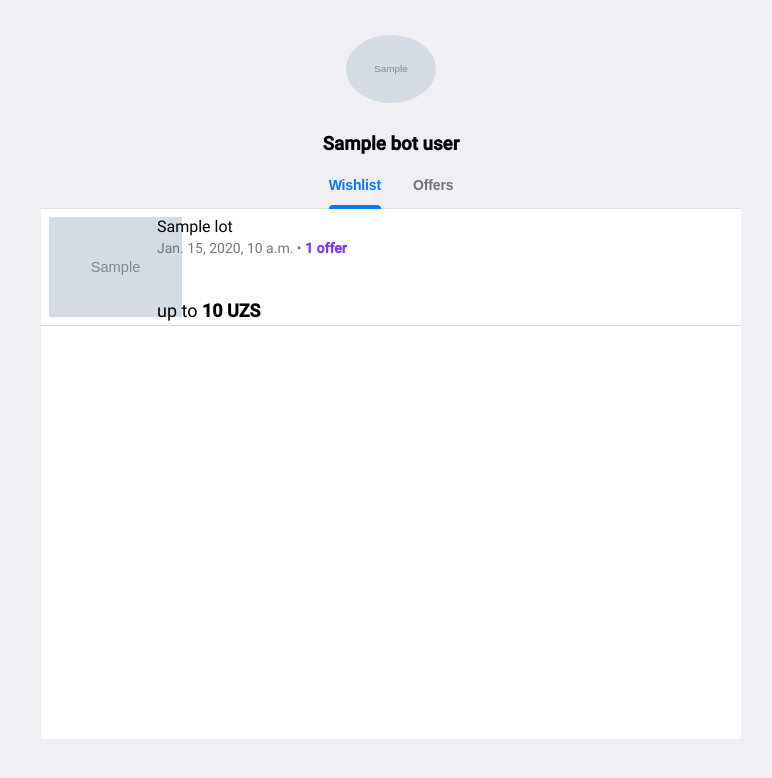
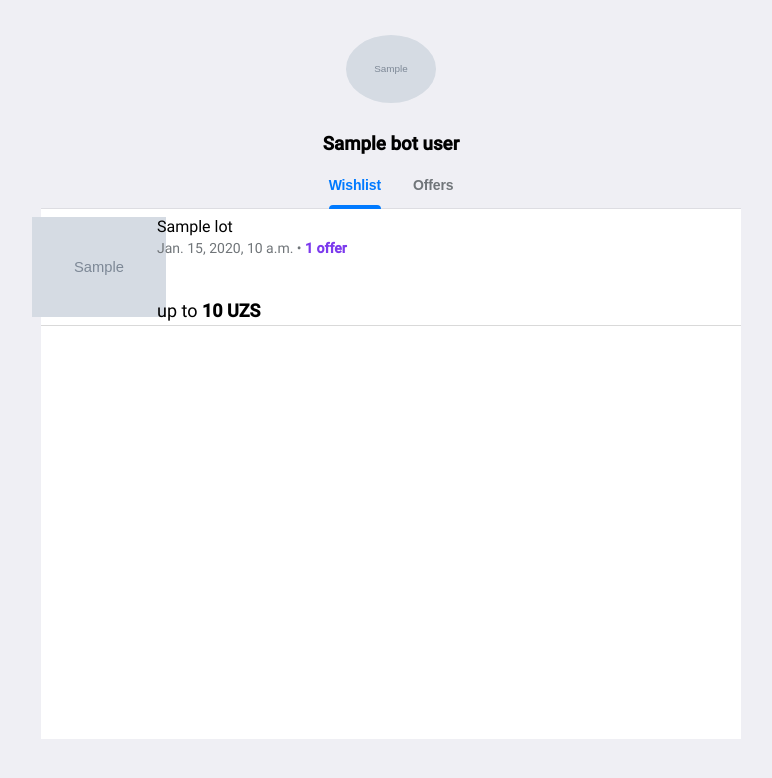
Before and after one commit to sSimuSs/birgo, a Django app: template templates/tg-mini-app/user/detail.html in a window 1280 px wide. Shown: the top 778 px of the page, without its empty margins (249-1021 px from the left). Run offline with Django 5.2, Linux system fonts and the light colour scheme; the template is opened without the code that fills it: most values are stand-ins (such as "Sample title", 1, 10 or a date in 2020); grey boxes marked "Sample" are stand-in pictures; some libraries are stand-ins or nearby versions.

Commit message:
user detail page

```diff
--- a/templates/tg-mini-app/user/detail.html
+++ b/templates/tg-mini-app/user/detail.html
@@ -7,7 +7,7 @@
         {% for lot in lots %}
             <li style="border-bottom: .5px solid var(--tg-theme-section-separator-color, rgb(0, 0, 0, 15%))">
                 <a href="#" style="align-items: normal" class="py_8px">
-                    <div class="d_flex px_8px text_center" style="width: 100px; height: 100px;">
+                    <div class="d_flex px_8px justify_content_center" style="width: 100px; height: 100px;">
                         <img src="{{ lot.get_main_image_url }}" alt="" >
                     </div>
                     <div>
```
